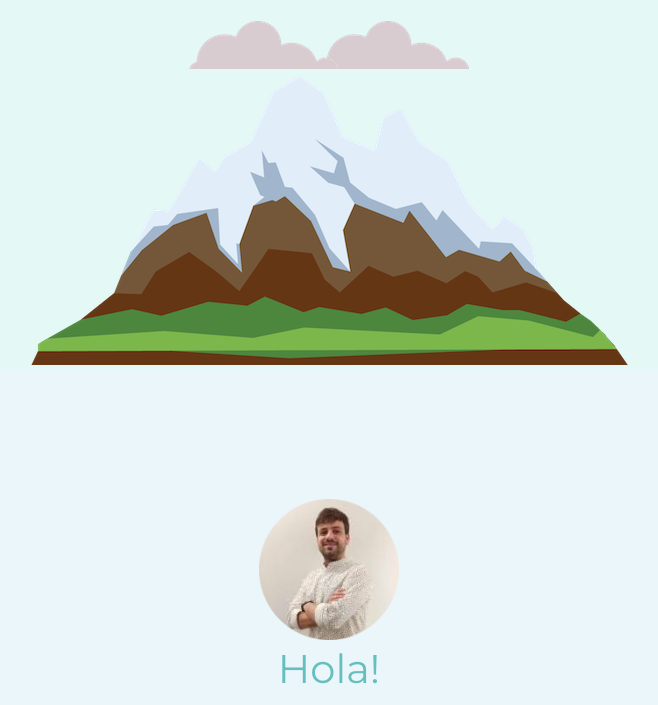
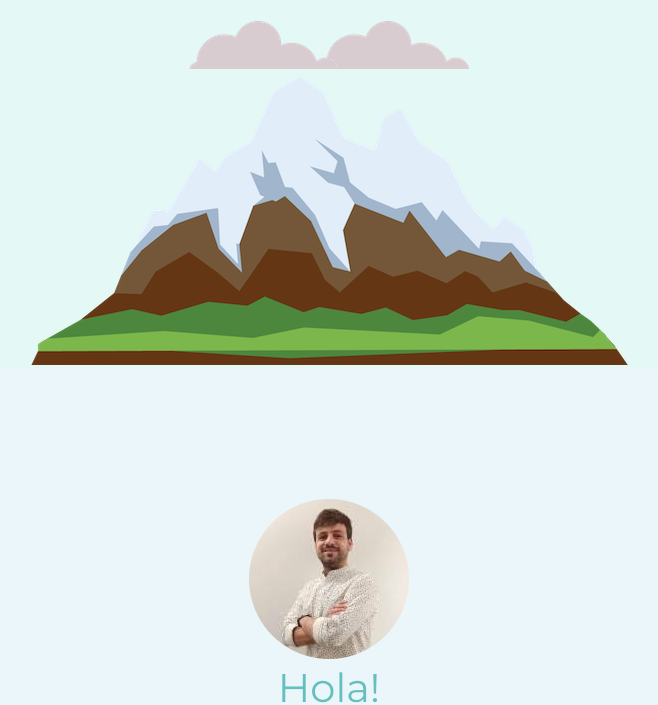
Before and after one commit to JairoEstevezDev/presentation, a plain HTML site: page index.html in a window 1280 px wide. Shown: the part 283-988 px from the top of the page, without its empty margins (311-969 px from the left). Drawn offline with Linux system fonts and the light colour scheme.

Commit message:
Update styles.css

```diff
--- a/CSS/styles.css
+++ b/CSS/styles.css
@@ -115,7 +115,7 @@ p {
 
 .jairofoto {
 
-    width: 11%;
+
     margin-top: 30px;
 }
 
```
